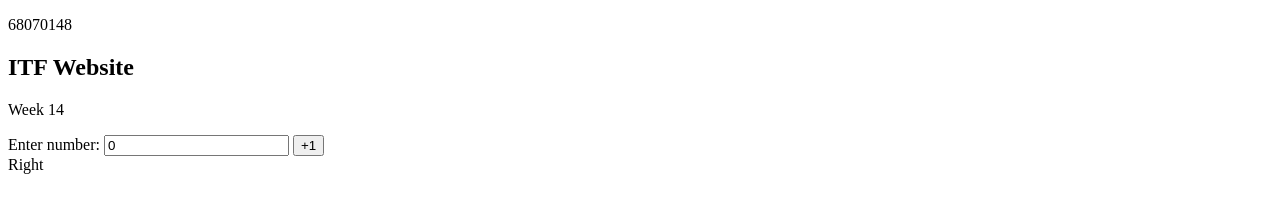
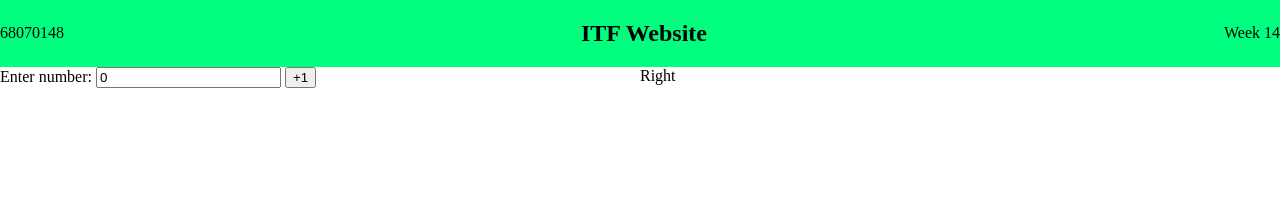
Before and after one commit to KyleynTecho/itf-it68070289, a plain HTML site: page index.html in a window 1280 px wide. Drawn offline with Linux system fonts and the light colour scheme.

Commit message:
Fix bugs again

```diff
--- a/index.html
+++ b/index.html
@@ -4,7 +4,7 @@
     <meta charset="UTF-8">
     <meta name="viewport" content="width=device-width, initial-scale=1.0">
     <title>Document</title>
-    <link rel = "stylesheet" href=""styles.css>
+    <link rel = "stylesheet" href="styles.css">
 </head>
 <body>
     <nav>
```
